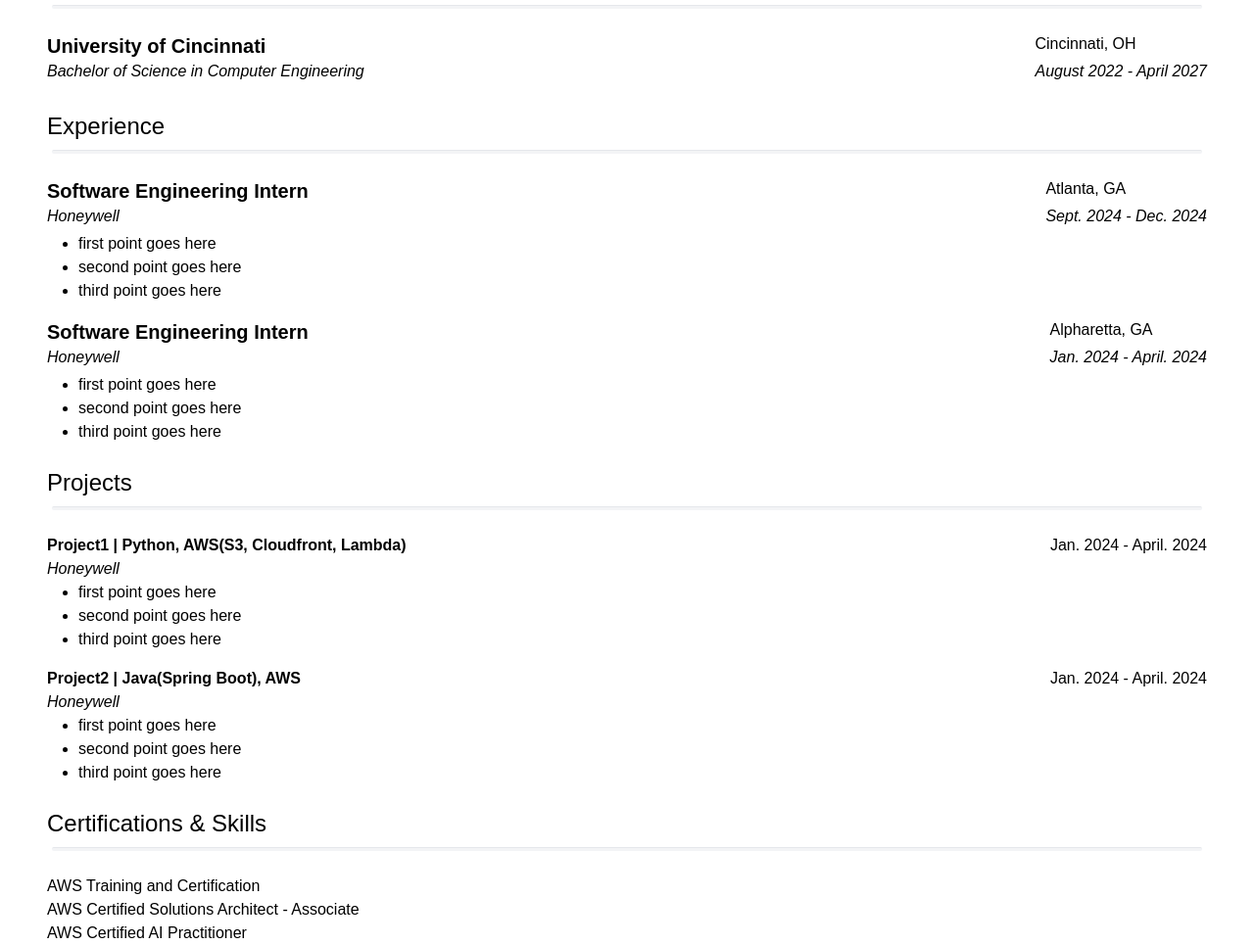
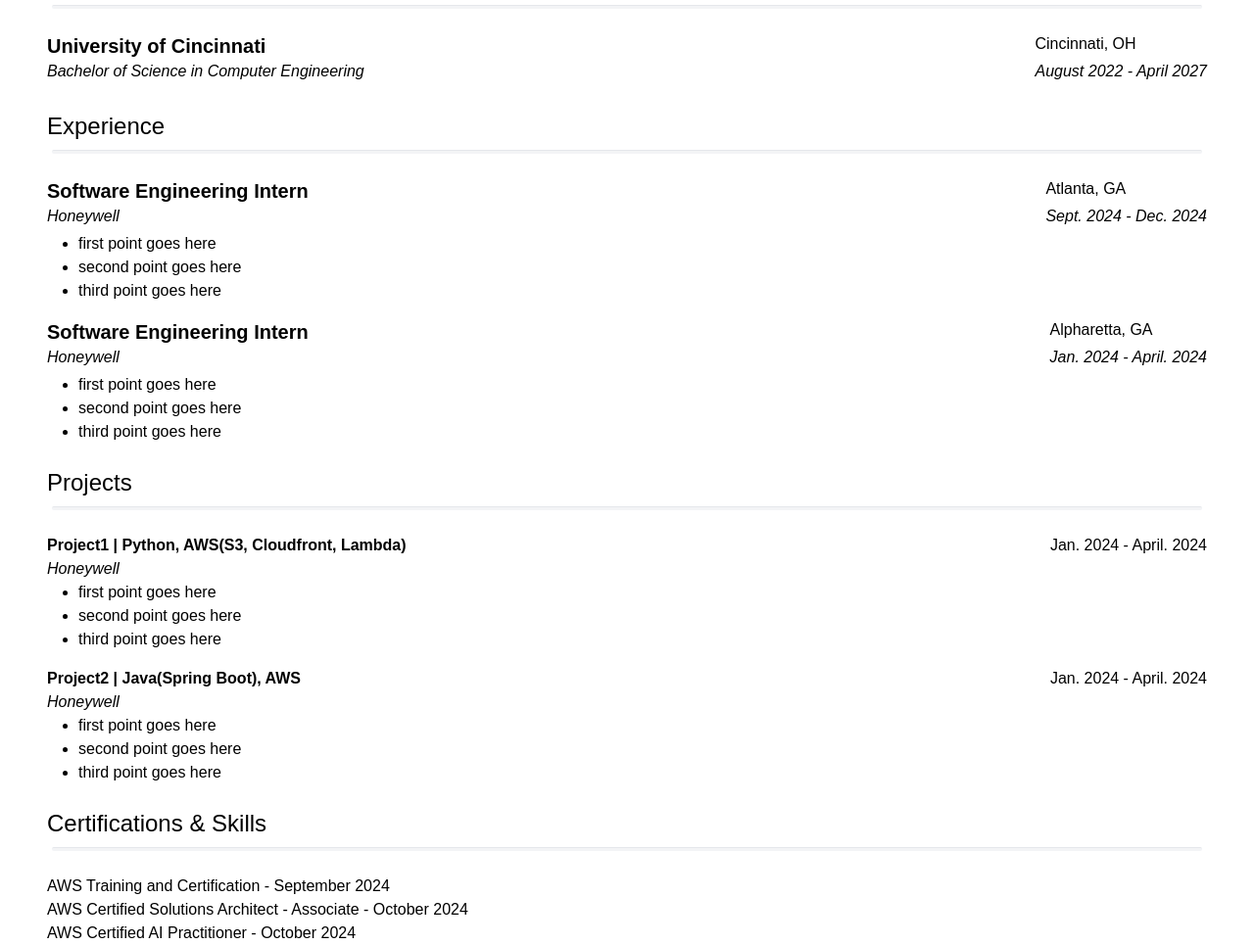
Before and after one commit to AmaanBilwar/Cloud_Resume_Challenge, a website: page src/index.html in a window 1280 px wide. Shown: the part 131-1096 px from the top of the page at 98% size. Drawn offline with Linux system fonts and the light colour scheme.

Commit message:
updated certs to check deploy yml

```diff
--- a/src/index.html
+++ b/src/index.html
@@ -161,9 +161,9 @@
     <div class="font-fira flex justify-start pr-12 pt-4 pl-12">
         <div class="grid grid-rows-3">
 
-            <div class="">AWS Training and Certification </div>
-            <div class="">AWS Certified Solutions Architect - Associate</div>
-            <div class="">AWS Certified AI Practitioner</div>
+            <div class="">AWS Training and Certification - September 2024</div>
+            <div class="">AWS Certified Solutions Architect - Associate - October 2024</div>
+            <div class="">AWS Certified AI Practitioner - October 2024</div>
         </div>
     </div>
 </body>
```
